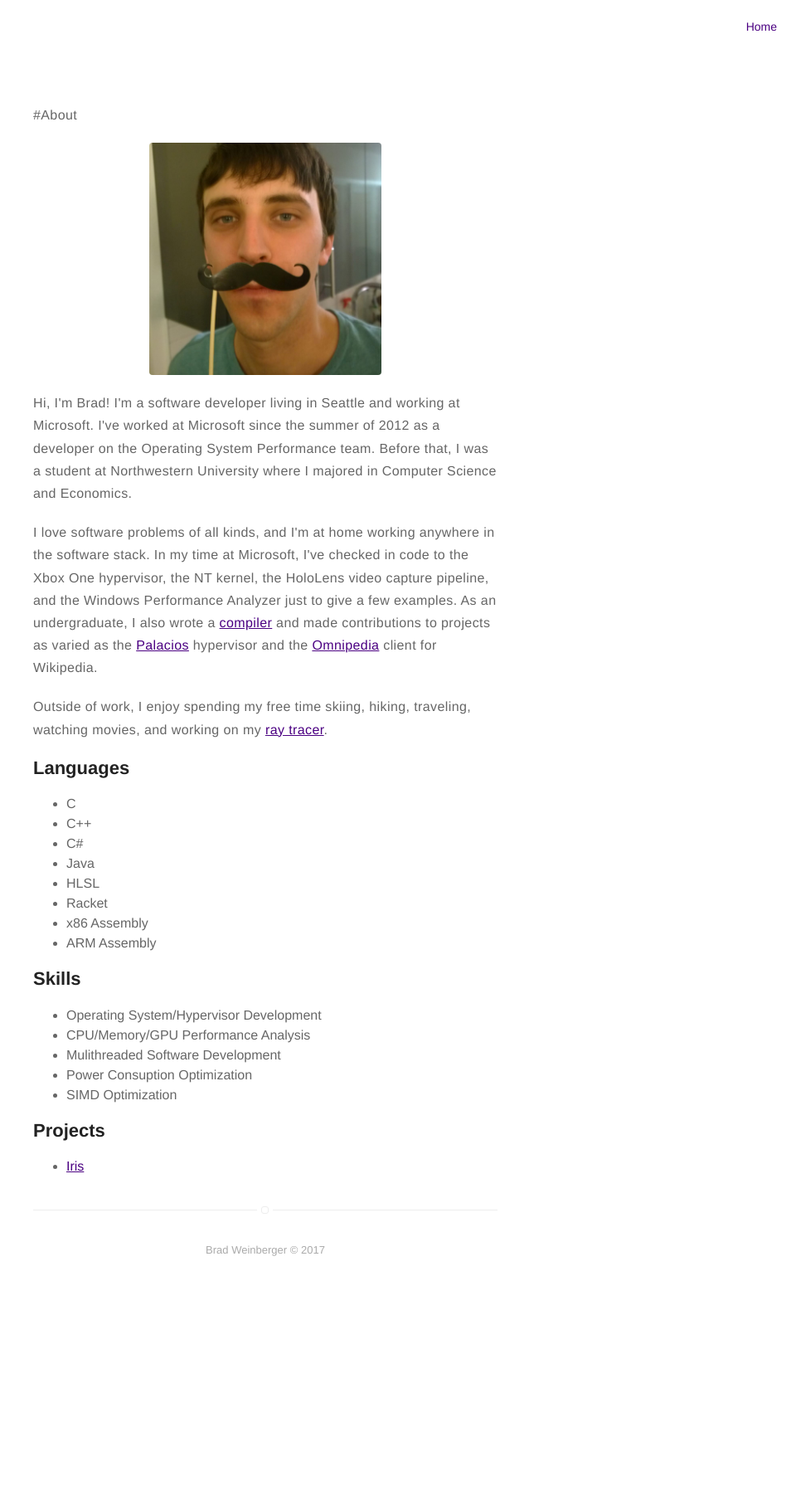
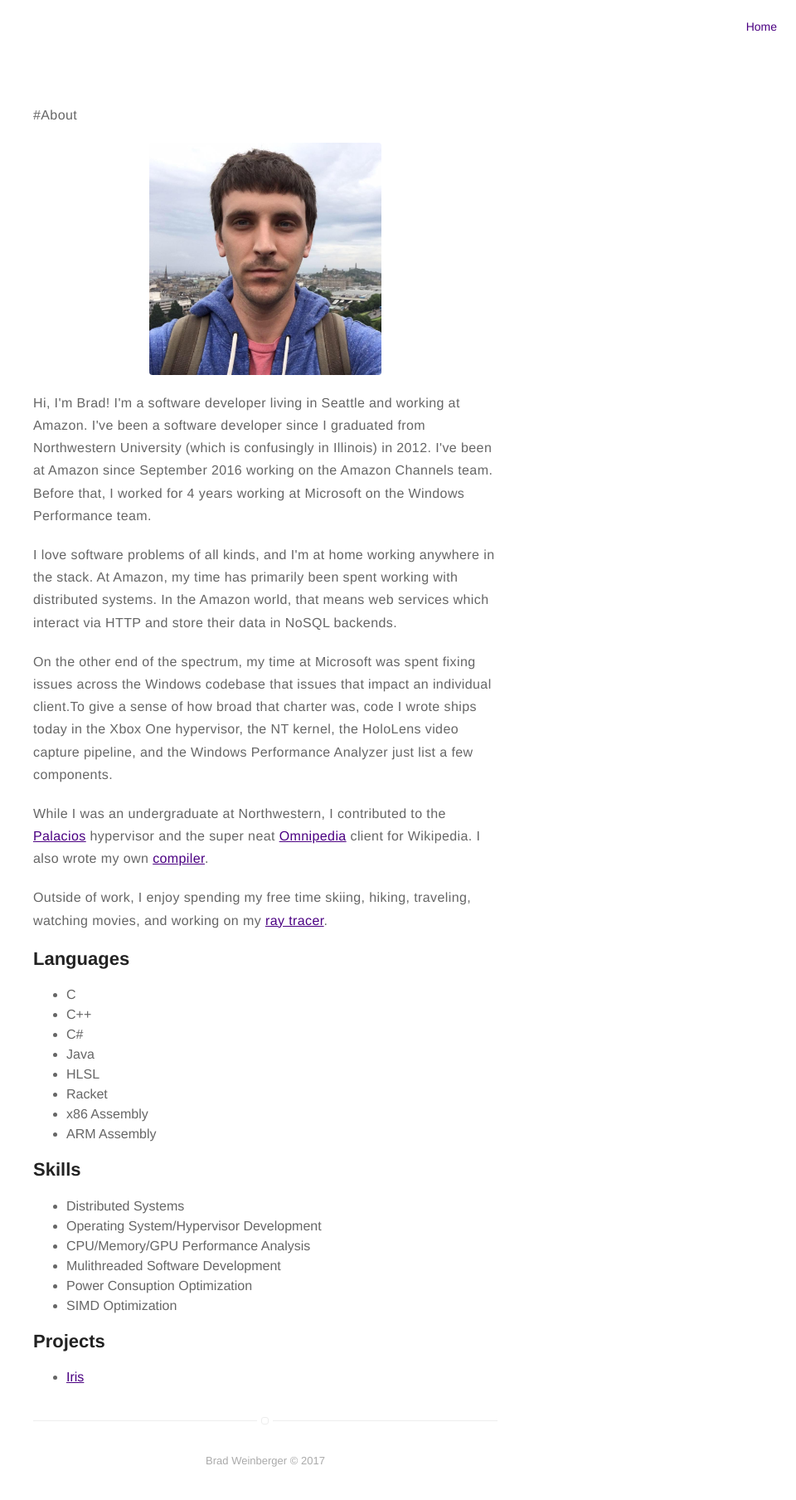
Before and after one commit to BradleyMarie/bradleymarie.github.io, a Jekyll site: the page built from about.md, in a window 1280 px wide. Shown: the whole page at 83% size, without its empty margins (320-1280 px from the left). Built offline with Jekyll 4.4.1, drawn with Linux system fonts in a browser that asks for light colours; before the commit the page ends 1554 px from its top, so only the background shows below that.

Commit message:
Update profile picture and bio.

```diff
--- a/_config.yml
+++ b/_config.yml
@@ -1,5 +1,5 @@
 name: Brad Weinberger
-bio: 'Software engineer, Wildcat, Seattleite'
+bio: 'bit fiddler'
 picture: 'assets/images/profile.jpg'
 
 url: http://bradweinberger.com
--- a/about.md
+++ b/about.md
@@ -12,20 +12,26 @@ img { width: 50%; margin: 0 auto; display: block; }
 ![Profile Image]({{ site.url }}/{{ site.picture }})
 
 <p>Hi, I'm Brad! I'm a software developer living in Seattle and working at
-Microsoft. I've worked at Microsoft since the summer of 2012 as a developer
-on the Operating System Performance team. Before that, I was a student at
-Northwestern University where I majored in Computer Science and Economics.</p>
+Amazon. I've been a software developer since I graduated from Northwestern University
+(which is confusingly in Illinois) in 2012. I've been at Amazon since September 2016
+working on the Amazon Channels team. Before that, I worked for 4 years working at
+Microsoft on the Windows Performance team.</p>
 
 <p>I love software problems of all kinds, and I'm at home working anywhere
-in the software stack. In my time at Microsoft, I've checked in code to
-the Xbox One hypervisor, the NT kernel, the HoloLens video capture pipeline,
-and the Windows Performance Analyzer just to give a few examples. As an
-undergraduate, I also wrote a
-<a href="https://github.com/BradleyMarie/L5c">compiler</a>
-and made contributions to projects as varied as the
-<a href="http://www.v3vee.org/palacios/">Palacios</a> hypervisor and the
+in the stack. At Amazon, my time has primarily been spent working with
+distributed systems. In the Amazon world, that means web services which interact
+via HTTP and store their data in NoSQL backends.</p>
+
+<p>On the other end of the spectrum, my time at Microsoft was spent fixing issues
+across the Windows codebase that issues that impact an individual client.To give a sense of
+how broad that charter was, code I wrote ships today in the Xbox One hypervisor, the NT kernel,
+the HoloLens video capture pipeline, and the Windows Performance Analyzer just list a few
+components.</p>
+
+<p>While I was an undergraduate at Northwestern, I contributed to the
+<a href="http://www.v3vee.org/palacios/">Palacios</a> hypervisor and the super neat
 <a href="http://omnipedia.northwestern.edu/">Omnipedia</a> client for
-Wikipedia.</p>
+Wikipedia. I also wrote my own <a href="https://github.com/BradleyMarie/L5c">compiler</a>.</p>
 
 <p>Outside of work, I enjoy spending my free time skiing, hiking, traveling,
 watching movies, and working on my
@@ -47,6 +53,7 @@ watching movies, and working on my
 <h2>Skills</h2>
 
 <ul class="skill-list">
+	<li>Distributed Systems</li>
 	<li>Operating System/Hypervisor Development</li>
 	<li>CPU/Memory/GPU Performance Analysis</li>
 	<li>Mulithreaded Software Development</li>
```
Also changed, not shown: assets/images/profile.jpg.
